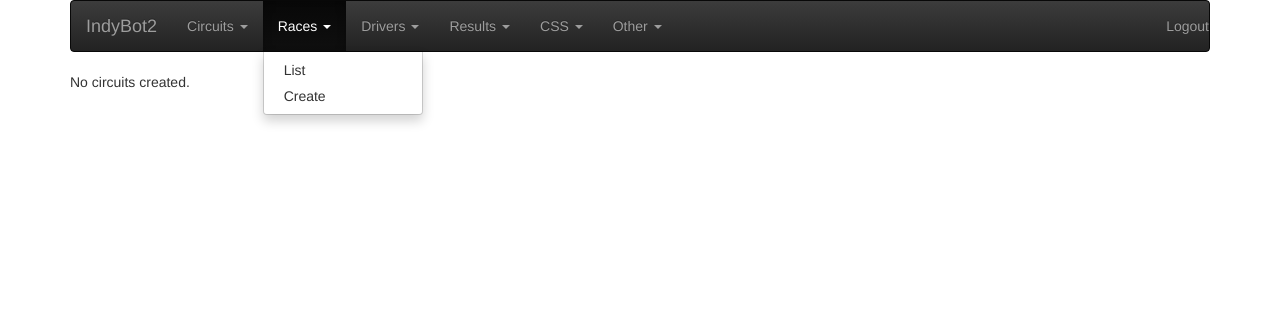
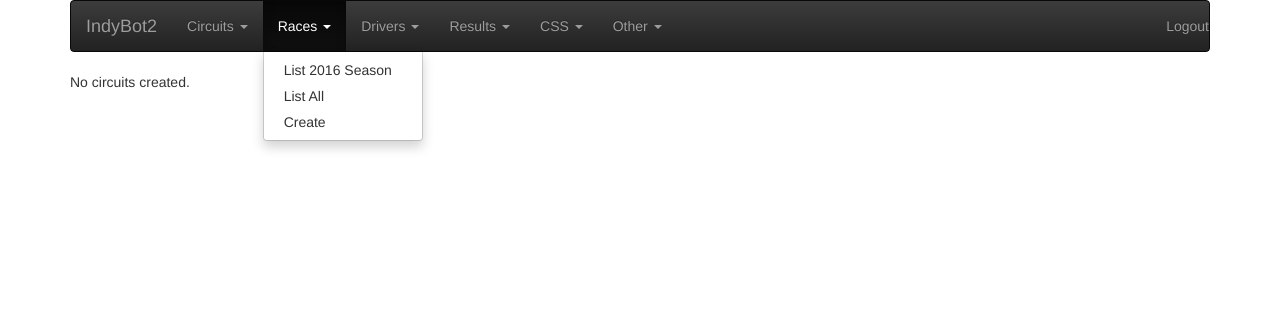
Before and after one commit to jestrella52/indybot, a Django app: page /circuit/list/ in a window 1280 px wide, after a click on "Races". Shown: the top 312 px of the page. Run offline with Django 3.2, Linux system fonts and the light colour scheme; a user stored in the database is signed in; data that the repository does not hold is empty; some libraries are stand-ins or nearby versions.

```diff
--- a/manager/templates/include/nav.html
+++ b/manager/templates/include/nav.html
@@ -13,7 +13,8 @@
         <li class="dropdown">
             <a href="#" class="dropdown-toggle" data-toggle="dropdown">Races <span class="caret"></span></a>
             <ul class="dropdown-menu" role="menu">
-                <li><a href="/race/list">List</a></li>
+                <li><a href="/race/list/season/2016">List 2016 Season</a></li>
+                <li><a href="/race/list">List All</a></li>
                 <li><a href="/race/create">Create</a></li>
             </ul>
         </li>
--- a/manager/urls.py
+++ b/manager/urls.py
@@ -23,6 +23,7 @@ urlpatterns = [
     url(r'^driver/(?P<driver_id>[0-9]+)/delete/$', views.driver_delete, name='driver_delete'),
 
     url(r'^race/list/$', views.race_list, name='race_list'),
+    url(r'^race/list/season/(?P<season>[0-9]{4})$', views.race_list, name='race_list'),
     url(r'^race/create/$', views.race_create, name='race_create'),
     url(r'^race/(?P<race_id>[0-9]+)/edit/$', views.race_edit, name='race_edit'),
     url(r'^race/(?P<race_id>[0-9]+)/delete/$', views.race_delete, name='race_delete'),
--- a/manager/views.py
+++ b/manager/views.py
@@ -90,9 +90,13 @@ def country_list(request):
 
 
 @login_required
-def race_list(request):
+def race_list(request, season=None):
 
     raceList = Race.objects.order_by('-green')
+
+    if season:
+        raceList = raceList.filter(green__year = season)
+
     template = loader.get_template('raceList.html')
 
     for i in xrange(len(raceList)):
```
